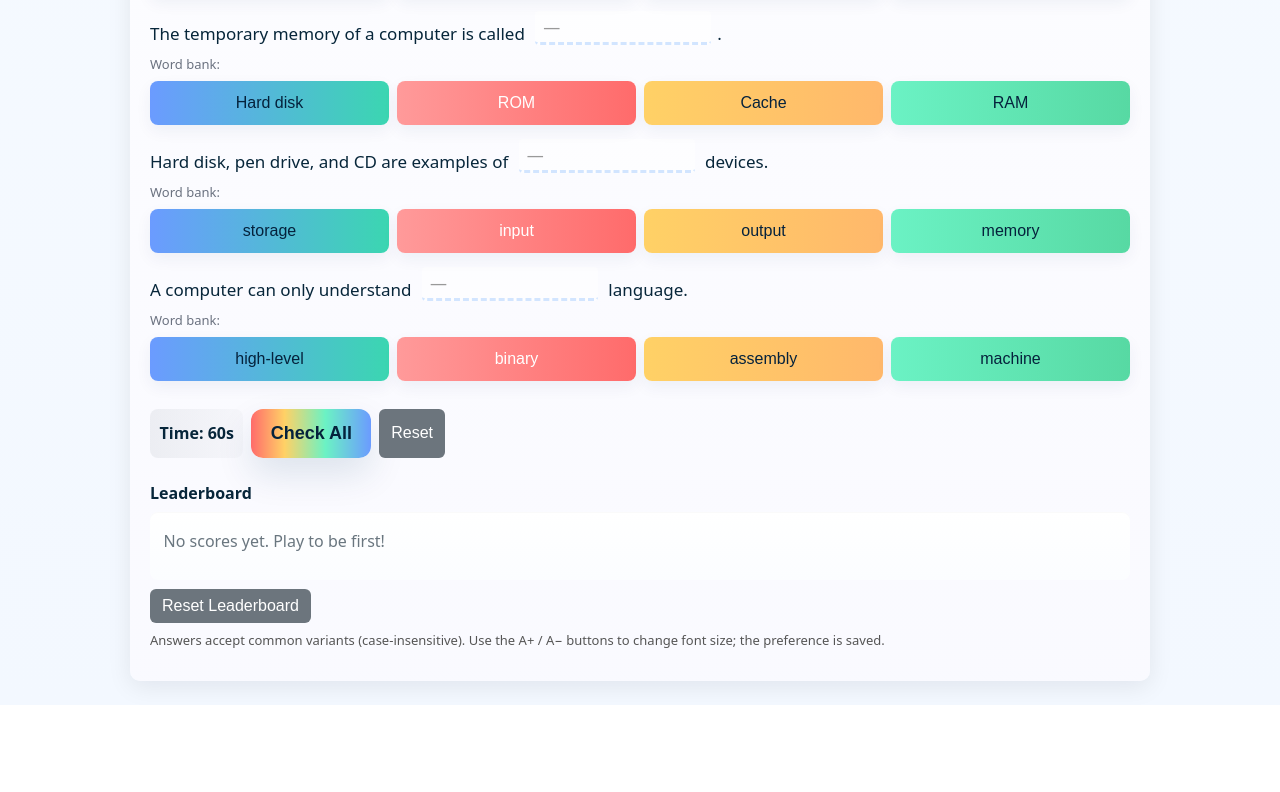
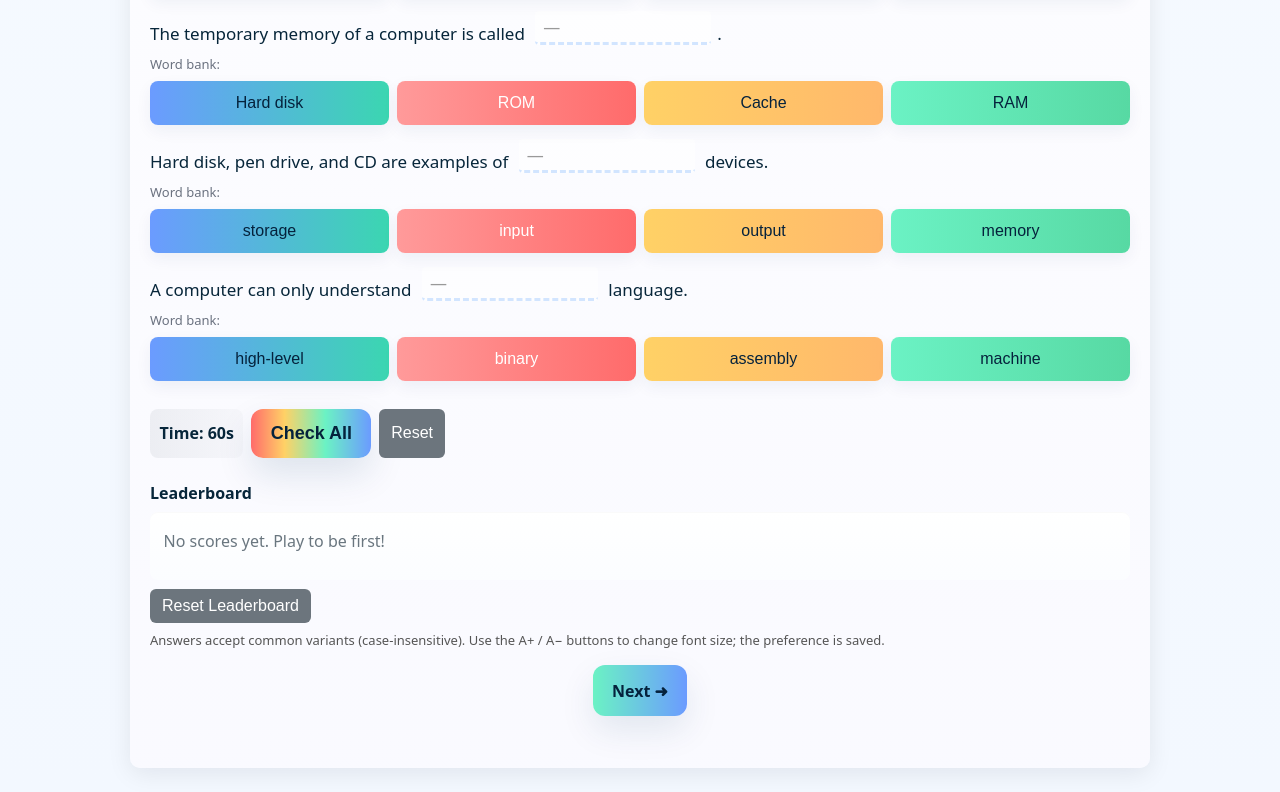
Before and after one commit to khagendra-poudel/Drag-and-Drop, a plain HTML site: page quiz.html in a window 1280 px wide. Shown: the part 1069-1861 px from the top of the page. Before the commit the page ends 1774 px from the top, so only its background shows below. Drawn offline with Linux system fonts and the light colour scheme.

Commit message:
Refactor quiz navigation: remove True/False quiz link from welcome page, add next quiz link in quiz page, and style next quiz button.

```diff
--- a/quiz.html
+++ b/quiz.html
@@ -58,6 +58,9 @@
         buttons to change font size; the preference is saved.
       </div>
       <div class="feedback" id="feedback" aria-live="polite"></div>
+      <div style="margin: 1rem 0 2rem; text-align: center">
+        <a class="next-quiz" href="truefalse.html">Next ➜</a>
+      </div>
     </div>
 
     <script src="script.js" defer></script>
--- a/styles.css
+++ b/styles.css
@@ -377,3 +377,19 @@ button:focus {
 .tf-button.selected { color:#fff; }
 .tf-button.selected[data-val="true"] { background: linear-gradient(90deg,#dff6e9,#b8f0d1); color:#07532f; }
 .tf-button.selected[data-val="false"] { background: linear-gradient(90deg,#ffdede,#fff1f0); color:#7a1414; }
+
+
+/* colorful link used for next-quiz CTA */
+.next-quiz {
+  display: inline-block;
+  padding: 0.9rem 1.2rem;
+  font-weight: 800;
+  border-radius: 12px;
+  background: linear-gradient(90deg, var(--accent-3) 0%, var(--accent-4) 100%);
+  color: #05223c;
+  box-shadow: 0 14px 34px rgba(11,55,102,0.10);
+  transition: transform 160ms ease, box-shadow 160ms ease;
+  text-decoration: none;
+}
+.next-quiz:hover { transform: translateY(-4px); box-shadow: 0 22px 48px rgba(11,55,102,0.14); }
+.next-quiz:active { transform: translateY(-1px) scale(0.995); }
```
Also changed, not shown: index.html (+0 -4 lines), truefalse.html (+1 -4 lines).
